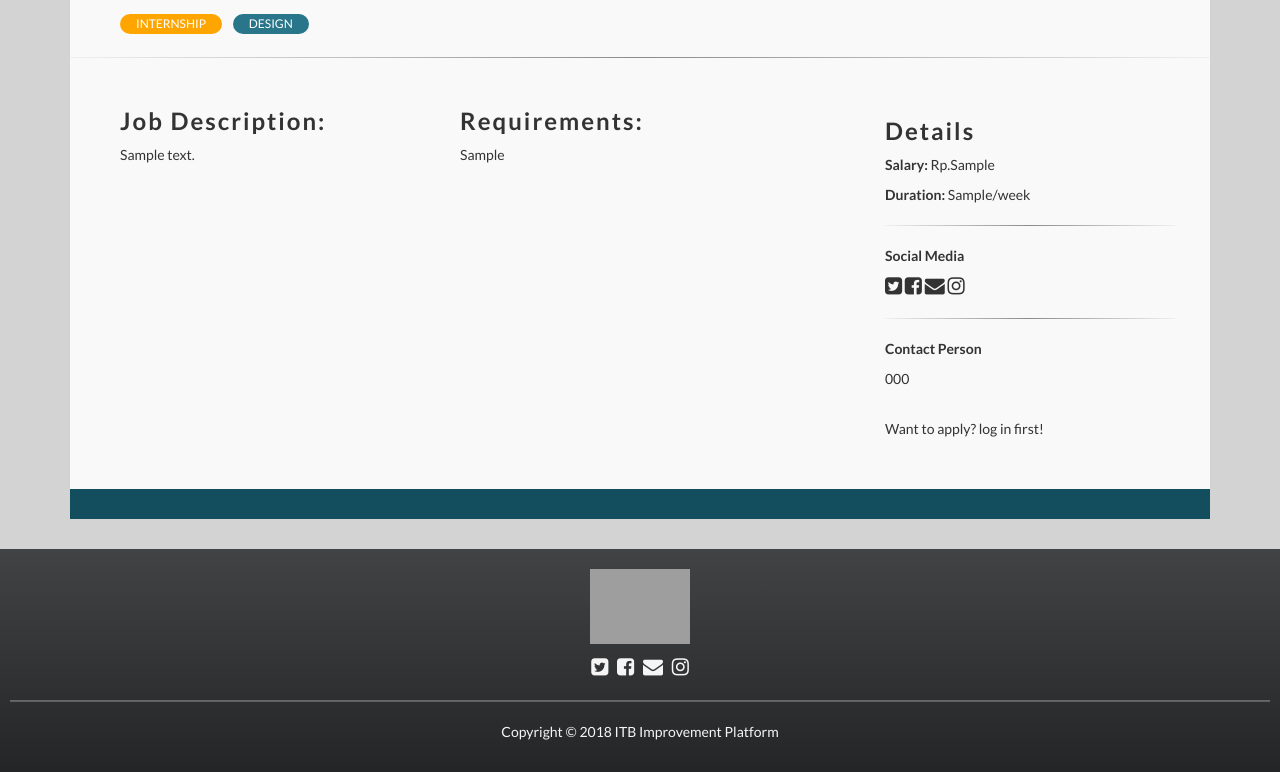
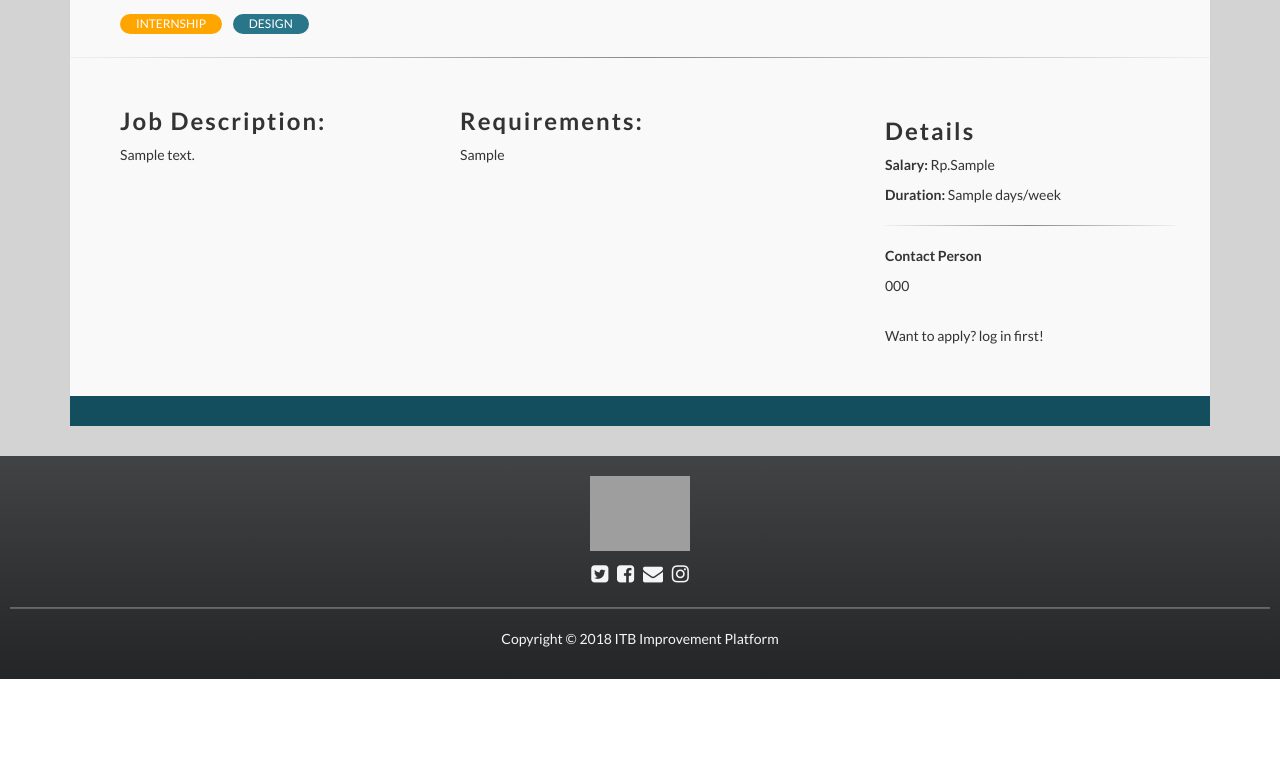
Before and after one commit to faisalridwan55/IMPROMPT.ID, a Django app: template app_public/templates/opportunity_detail.html in a window 1280 px wide. Shown: the part 395-1167 px from the top of the page. After the commit the page ends 1074 px from the top, so only its background shows below. Run offline with Django 3.2, Linux system fonts and the light colour scheme; tables that the repository leaves empty hold one stand-in row (values such as "Sample post"); the template is opened without the code that fills it: values that come from a table or form of the project are taken from there, most other values are stand-ins (such as "Sample title", 1, 10 or a date in 2020); parts of the project's set-up code (start-up, migrations or seed data) failed here and were passed over; some libraries are stand-ins or nearby versions; grey boxes are pictures that could not be loaded.

Commit message:
benerin sedikit kata-kata

```diff
--- a/app_public/templates/opportunity_detail.html
+++ b/app_public/templates/opportunity_detail.html
@@ -92,13 +92,8 @@ Opportunity Detail
 								<h3><b>Details</b></h3>
 							</div>
 								<p><strong>Salary:</strong> Rp.{{opportunity.salary}}</p>
-								<p><strong>Duration:</strong> {{opportunity.durations}}/week</p>
-								<hr class="style14">
-								<p><strong>Social Media</strong></p>
-								<span class="fa fa-twitter-square" style="font-size: 20px" style="margin: 20px"></span>
-								<span class="fa fa-facebook-square" style="font-size: 20px" ></span>
-								<span class="fa fa-envelope" style="font-size: 20px" ></span>
-								<span class="fa fa-instagram" style="font-size: 20px" ></span>
+								<p><strong>Duration:</strong> {{opportunity.durations}} days/week</p>
+
 								<hr class="style14">
 								<p><strong>Contact Person</strong></p>
 								<p>{{opportunity.contact_person_phone_number}}</p>
```
